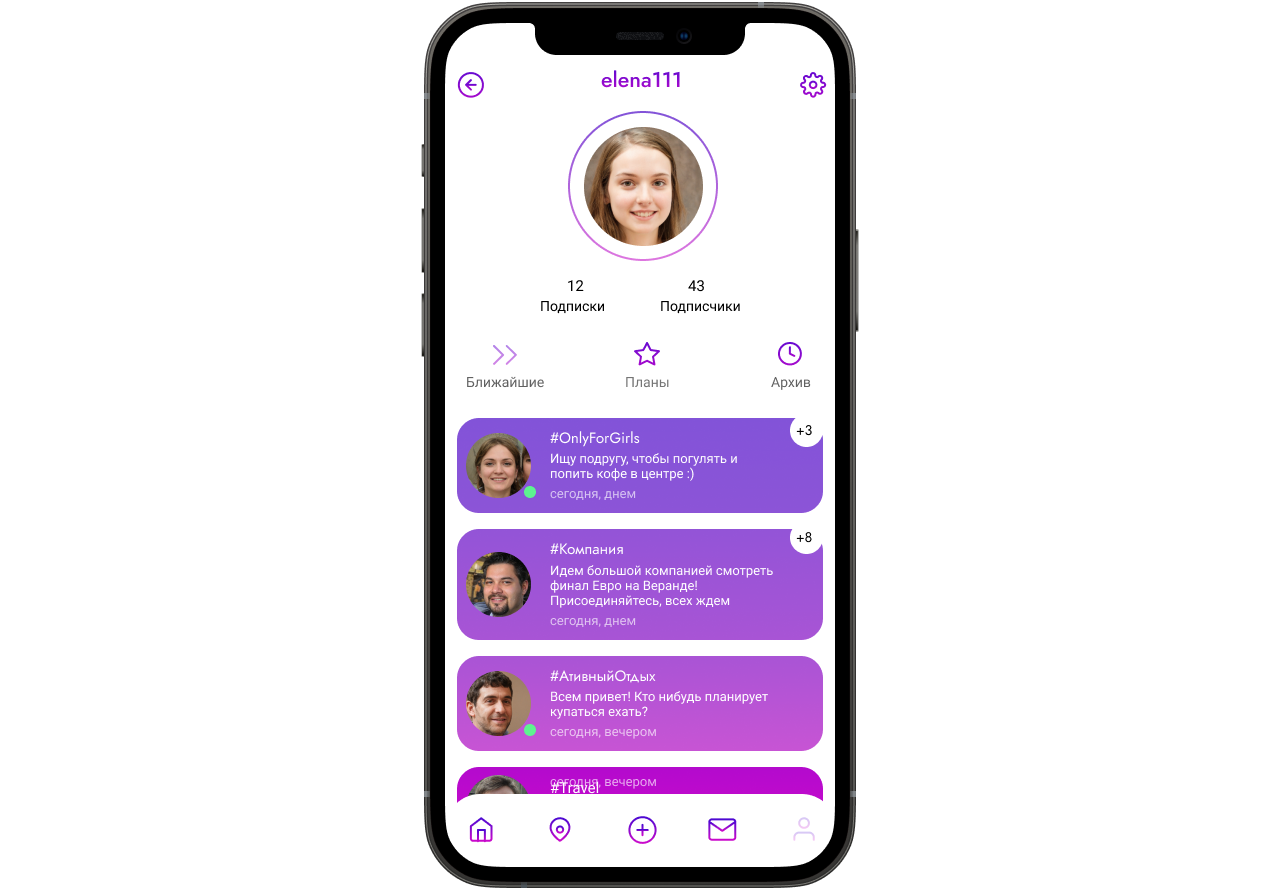
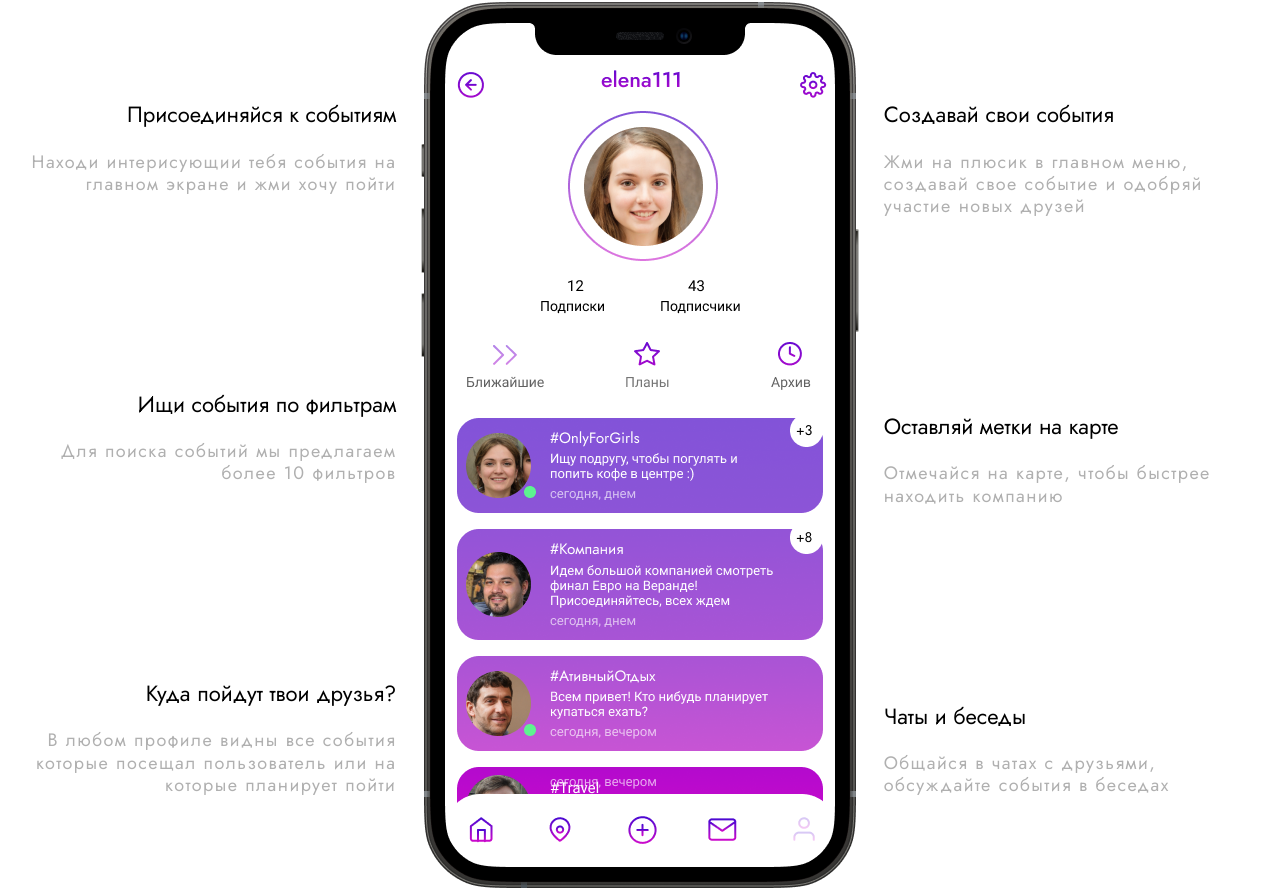
Before and after one commit to shurupats/MoveOn, a plain HTML site: page index.html in a window 1280 px wide. Shown: the part 1168-2056 px from the top of the page. Drawn offline with Linux system fonts and the light colour scheme.

Commit message:
Add several blocks

```diff
--- a/assets/css/main.css
+++ b/assets/css/main.css
@@ -14,6 +14,15 @@ h2{
     font-weight: 500;
     font-size: 36px;
     line-height: 124%;
+}
+
+h3{
+    font-family: 'Jost';
+    font-style: normal;
+    font-weight: 500;
+    font-size: 22px;
+    line-height: 124%;
+    color: #000000;
 }
 
 a{
@@ -133,6 +142,51 @@ button>img{
     color: #ABABAB;
 }
 
+.functions_list{
+    display: flex;
+    justify-content: space-around;
+}
+
+#left_side{
+    text-align: right;
+    width: 30vw;
+
+    display: flex;
+    flex-direction: column;
+    justify-content: space-around;
+    align-items: flex-end;
+}
+
+#right_side{
+    text-align: left;
+    width: 30vw;
+
+    display: flex;
+    flex-direction: column;
+    justify-content: space-around;
+    align-items: flex-start;
+}
+
+#left_side p{
+    font-weight: 400;
+    font-size: 18px;
+    line-height: 124%;
+
+    text-align: right;
+
+    color: #B0B0B0;
+}
+
+#right_side p{
+    font-weight: 400;
+    font-size: 18px;
+    line-height: 124%;
+
+    text-align: left;
+
+    color: #B0B0B0;
+}
+
 footer{
     background: linear-gradient(179.98deg, #8253D8 15.43%, #D05DDE 99.97%);
     /*transform: matrix(1, 0, 0, -1, 0, 0);*/
--- a/index.html
+++ b/index.html
@@ -74,10 +74,52 @@
           Moveon поможет найти единомышленников и <br />
           собрать большую компанию в одном месте.
         </p>
+        <div class="functions_list">
+          <div id="left_side">
+            <div>
+              <h3>Присоединяйся к событиям</h3>
+              <p>
+                Находи интерисующии тебя события на <br> главном экране и жми хочу
+                пойти
+              </p>
+            </div>
+            <div>
+              <h3>Ищи события по фильтрам</h3>
+              <p>Для поиска событий мы предлагаем <br> более 10 фильтров</p>
+            </div>
+            <div>
+              <h3>Куда пойдут твои друзья?</h3>
+              <p>
+                В любом профиле видны все события <br> которые посещал пользователь
+                или на <br> которые планирует пойти
+              </p>
+            </div>
+          </div>
+          <div>
             <img
               src="assets/images/main_page.png"
               alt="Главный экран мобильного приложения"
             />
+          </div>
+          <div id="right_side">
+            <div>
+              <h3>Создавай свои события</h3>
+              <p>
+                Жми на плюсик в главном меню, <br> создавай свое событие и одобряй участие новых друзей
+              </p>
+            </div>
+            <div>
+              <h3>Оставляй метки на карте</h3>
+              <p>Отмечайся на карте, чтобы быстрее <br> находить компанию</p>
+            </div>
+            <div>
+              <h3>Чаты и беседы</h3>
+              <p>
+                Общайся в чатах с друзьями, <br> обсуждайте события в беседах
+              </p>
+            </div>
+          </div>
+        </div>
       </div>
     </main>
     <footer>
```
Also changed, not shown: 2 other files. Lines whose indentation alone changed are shown as unchanged.
